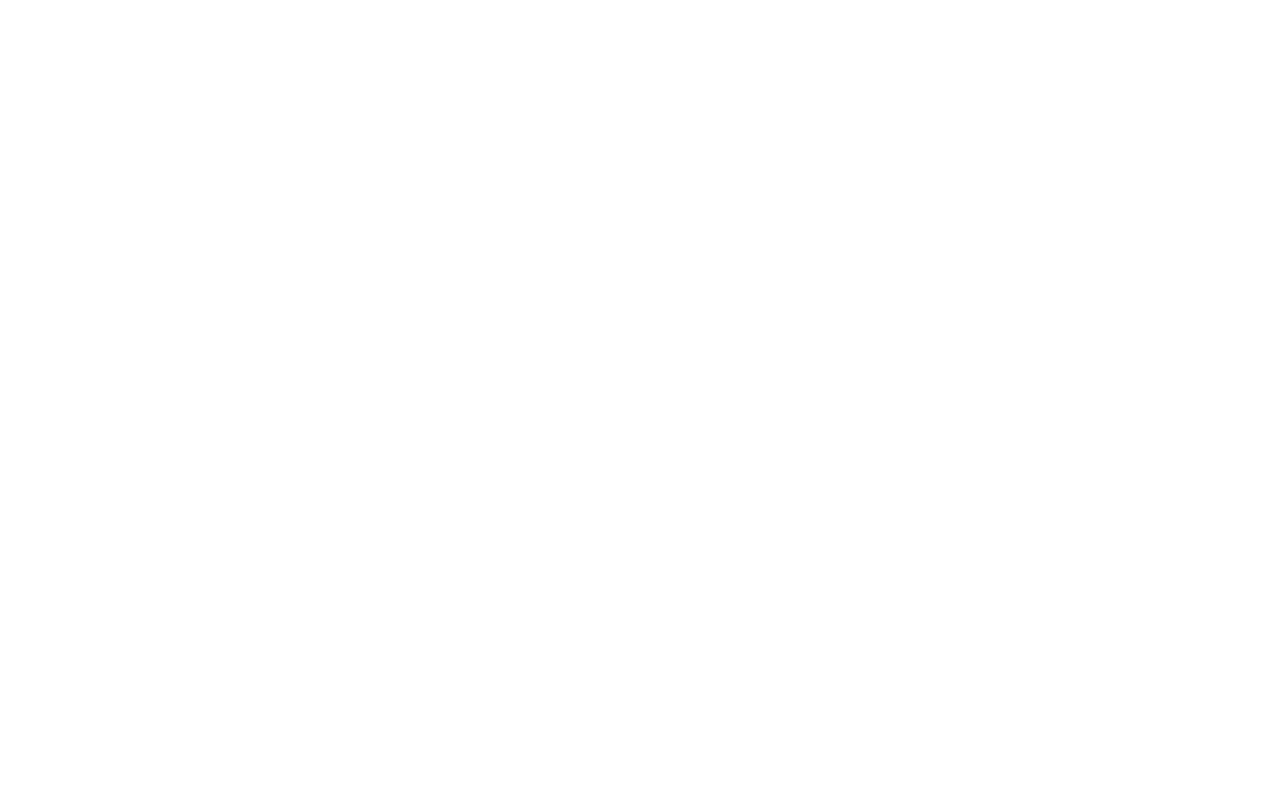
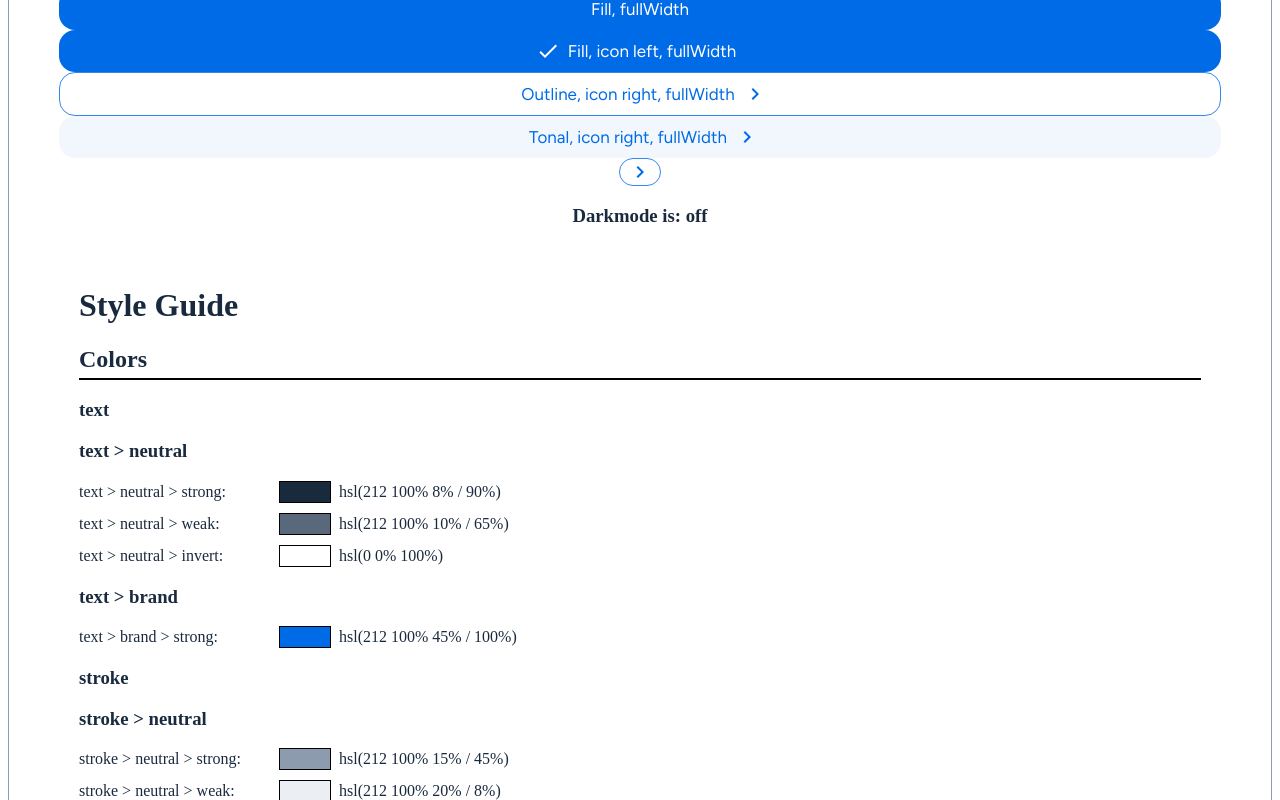
Before and after one commit to RoopeMaatta/portfolio, a React (Vite) app: page / in a window 1280 px wide. Shown: the part 440-1240 px from the top of the page. Before the commit the page ends 800 px from the top, so only its background shows below. Built offline with nearby package versions, Linux system fonts and the light colour scheme.

Commit message:
Improve and expand theme and brand colors

```diff
--- a/src/App.tsx
+++ b/src/App.tsx
@@ -21,9 +21,10 @@ const App: React.FC = () => {
       padding: '50px',
       border: `${theme.stroke.strong} solid ${theme.colors.stroke.neutral.strong}`,
       gridColumn: 'span 12',
+      backgroundColor: `${theme.colors.fill.background.base}`,
+      color: `${theme.colors.text.neutral.strong}`,
     },
   }
-  console.log(theme)
 
   // Function to increment the counter
   const handleButtonClick = () => {
@@ -78,8 +79,7 @@ const App: React.FC = () => {
         Box 5
       </div>
 
-      {/* <div style={styles.container}>
-        <StyleGuide />
+      <div style={styles.container}>
         <h1 style={theme.typography.h1}>Wuf Wuf {counter} </h1>
 
         <Button
@@ -150,6 +150,14 @@ const App: React.FC = () => {
           iconPosition='right'
           fullWidth={true}
         />
+        <Button
+          label='Tonal, icon right, fullWidth'
+          onClick={handleButtonClick}
+          buttonRole='tonal'
+          icon={<ChevronRightIcon />}
+          iconPosition='right'
+          fullWidth={true}
+        />
         <br></br>
 
         <Button
@@ -157,8 +165,10 @@ const App: React.FC = () => {
           buttonRole='outline'
           icon={<ChevronRightIcon />}
         />
+
         <h3>Darkmode is: {isDarkMode ? 'on' : 'off'}</h3>
-      </div> */}
+        <StyleGuide />
+      </div>
     </AppWrapper>
   )
 }
--- a/src/components/Button/buttonStyles.tsx
+++ b/src/components/Button/buttonStyles.tsx
@@ -1,9 +1,10 @@
-import styled from 'styled-components'
+import styled, { css } from 'styled-components'
 
 // Styled component using destructuring
 const ButtonBase = styled.button<{ fullWidth: boolean }>`
-  ${({ theme: { colors, spacing, radius, typography }, fullWidth }) => {
-    return `
+  ${({ theme, fullWidth }) => {
+    const { colors, spacing, radius, typography } = theme
+    return css`
       display: inline-flex;
       align-items: center;
       vertical-align: middle;
@@ -12,24 +13,38 @@ const ButtonBase = styled.button<{ fullWidth: boolean }>`
       padding-left: ${spacing.xs};
       padding-right: ${spacing.xs};
 
-    background-color: ${colors.fill.neutral.weak};
-    color: ${colors.text.neutral.strong};
+      background-color: ${colors.fill.brand.strong};
+      color: ${colors.text.neutral.invert};
 
-    ${typography.h1}
+      ${typography.body};
 
-    transition: background-color 0.3s;
-
+      border: none;
       border-radius: ${radius.m};
       cursor: pointer;
 
       width: ${fullWidth ? '100%' : 'auto'};
 
-    &:hover {
-      background-color: ${colors.background.raised};
+      position: relative;
+      overflow: hidden;
+
+      &:hover::before,
+      &:active::before {
+        content: '';
+        position: absolute;
+        top: 0;
+        left: 0;
+        width: 100%;
+        height: 100%;
+        pointer-events: none;
+        transition: background-color 0.1s;
       }
 
-    &:active {
-      background-color: ${colors.background.overlay};
+      &:hover::before {
+        background-color: ${colors.fill.state.hover};
+      }
+
+      &:active::before {
+        background-color: ${colors.fill.state.press};
       }
 
       .icon {
@@ -39,26 +54,37 @@ const ButtonBase = styled.button<{ fullWidth: boolean }>`
       .label {
         padding: ${spacing.xs};
       }
-
     `
   }}
 `
 
 const StyledButtonFilled = styled(ButtonBase)``
 
-const StyledButtonOutline = styled(ButtonBase)`
+const StyledButtonTonal = styled(ButtonBase)`
+  ${({ theme: { colors } }) => `
+      background-color: ${colors.fill.brand.weak};
+      color: ${colors.text.brand.strong};
+  `}
+`
+const StyledButtonStroke = styled(ButtonBase)`
+  // Nimi stroke
   ${({ theme: { colors, stroke } }) => `
     background-color: transparent;
-    border: ${stroke.strong} solid ${colors.stroke.neutral.strong};
-
-
+    color: ${colors.text.brand.strong};
+    border: ${stroke.strong} solid ${colors.stroke.brand.strong};
   `}
 `
 const StyledButtonText = styled(ButtonBase)`
-  ${() => `
+  ${({ theme: { colors } }) => `
     background-color: transparent;
     border: none;
+    color: ${colors.text.brand.strong};
   `}
 `
 
-export { StyledButtonFilled, StyledButtonOutline, StyledButtonText }
+export {
+  StyledButtonFilled,
+  StyledButtonTonal,
+  StyledButtonStroke,
+  StyledButtonText,
+}
--- a/src/themes/getTheme.tsx
+++ b/src/themes/getTheme.tsx
@@ -5,20 +5,26 @@ export const getTheme = (isDarkMode: boolean) => {
 
   const palette = {
     neutral: {
-      100: D ? 'hwb(0 0% 100%)' : 'hwb(212 100% 15% / 90%)',
-      70: D ? 'hwb(0 0% 100% / 78%)' : 'hwb(212 100% 20% / 65%)',
-      50: D ? 'hwb(0 0% 100% / 60%)' : 'hwb(212 100% 30% / 45%)',
-      10: D ? 'hwb(0 0% 100% / 12%)' : 'hwb(212 100% 40% / 8%)',
-      5: D ? 'hwb(0 0% 100% / 6%)' : 'hwb(212 100% 50% / 4%)',
+      100: D ? 'hsl(0 0% 100%)' : 'hsl(212 100% 8% / 90%)',
+      70: D ? 'hsl(0 0% 100% / 78%)' : 'hsl(212 100% 10% / 65%)',
+      50: D ? 'hsl(0 0% 100% / 60%)' : 'hsl(212 100% 15% / 45%)',
+      10: D ? 'hsl(0 0% 100% / 12%)' : 'hsl(212 100% 20% / 8%)',
+      5: D ? 'hsl(0 0% 100% / 6%)' : 'hsl(212 100% 25% / 4%)',
+      inverted100: D ? 'hsl(212 100% 8% / 90%)' : 'hsl(0 0% 100%)',
     },
-    brand: {},
+    brand: {
+      100: D ? 'hsl(212 100% 71% / 100%)' : 'hsl(212 100% 45% / 100%)',
+      80: D ? 'hsl(212 100% 71% / 80%)' : 'hsl(212 100% 45% / 80%)',
+      20: D ? 'hsl(212 100% 71% / 20%)' : 'hsl(212 100% 45% / 20%)',
+      5: D ? 'hsl(212 100% 71% / 5%)' : 'hsl(212 100% 45% / 5%)',
+    },
     red: {},
     amber: {},
     green: {},
   }
 
   // deconstruct for easier use
-  const { neutral } = palette // , brand, red, amber, green
+  const { neutral, brand } = palette // , brand, red, amber, green
   const {
     h1,
     h2,
@@ -40,8 +46,11 @@ export const getTheme = (isDarkMode: boolean) => {
         neutral: {
           strong: neutral[100],
           weak: neutral[70],
+          invert: neutral.inverted100,
         },
-        // brand: {},
+        brand: {
+          strong: brand[100],
+        },
         // error: {},
         // warning: {},
         // succes: {},
@@ -51,17 +60,30 @@ export const getTheme = (isDarkMode: boolean) => {
           strong: neutral[50],
           weak: neutral[10],
         },
+        brand: {
+          strong: brand[80],
+          weak: brand[20],
+        },
       },
       fill: {
         neutral: {
           strong: neutral[100],
           weak: neutral[5],
         },
-      },
-      background: {
-        base: D ? 'hwb(212 30% 10%)' : 'hwb(0 0% 100%)',
-        raised: D ? 'hwb(212 25% 15%)' : 'hwb(0 0% 100%)',
-        overlay: D ? 'hwb(212 20% 20%)' : 'hwb(0 0% 100%)',
+        background: {
+          base: D ? 'hsl(212 18% 9%)' : 'hsl(0 0% 100%)',
+          raised: D ? 'hsl(212 14% 13%)' : 'hsl(0 0% 100%)',
+          overlay: D ? 'hsl(212 11% 18%)' : 'hsl(0 0% 100%)',
+        },
+        state: {
+          hover: neutral[5],
+          press: neutral[10],
+          disabled: neutral[10],
+        },
+        brand: {
+          strong: brand[100],
+          weak: brand[5],
+        },
       },
     },
 
@@ -102,6 +124,13 @@ export const getTheme = (isDarkMode: boolean) => {
       l: '24px',
       xl: '32px',
     },
+
+    shadow: {
+      raised:
+        '0 2px 4px 0 rgba(0, 18, 38, 8%), 0 0px 1px 0 rgba(0, 18, 38, 16%)',
+      overlay:
+        '0 4px 12px 0 rgba(0, 18, 38, 16%), 0 0px 1px 0 rgba(0, 18, 38, 16%)',
+    },
   }
 }
 
```
Also changed, not shown: src/components/Button/Button.tsx (+6 -4 lines), src/components/gridContainer/gridVisualization.ts (deleted, +0 -21 lines), .eslintrc.cjs. Lines whose indentation alone changed are shown as unchanged.
